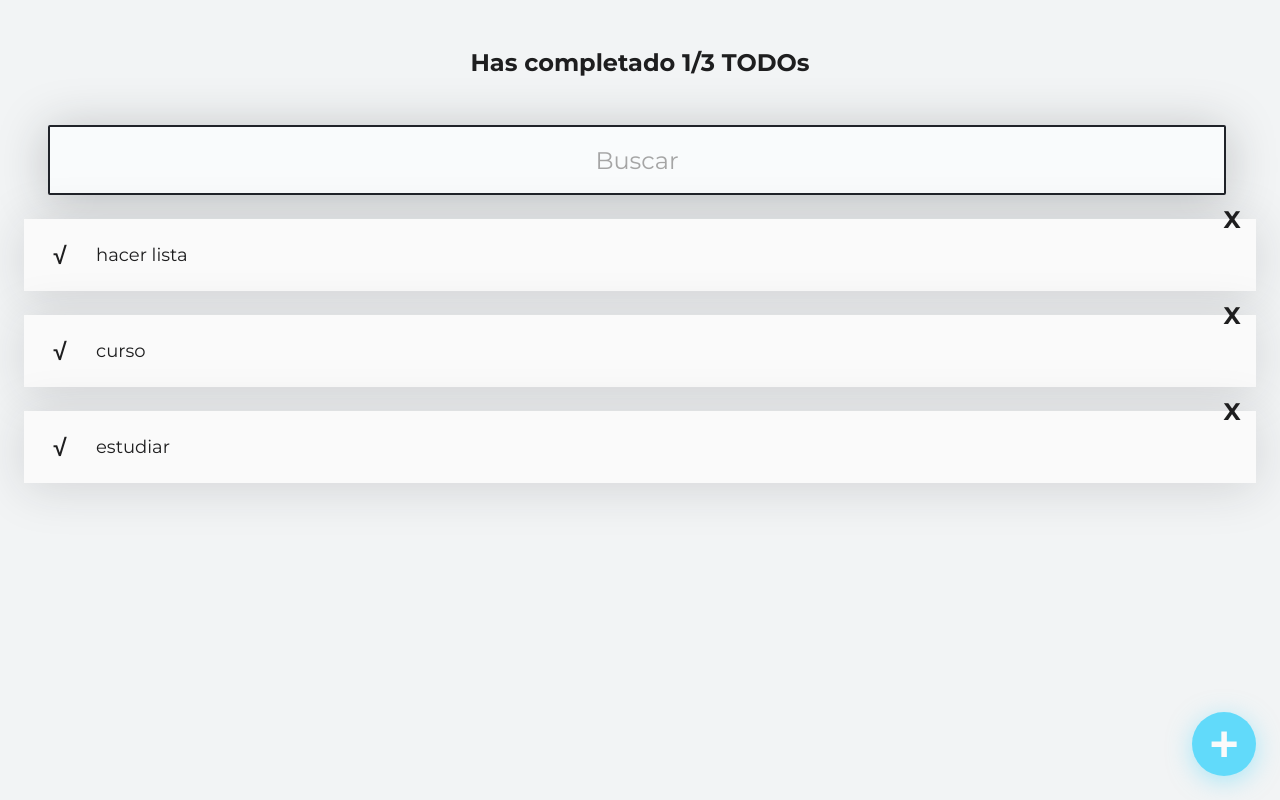
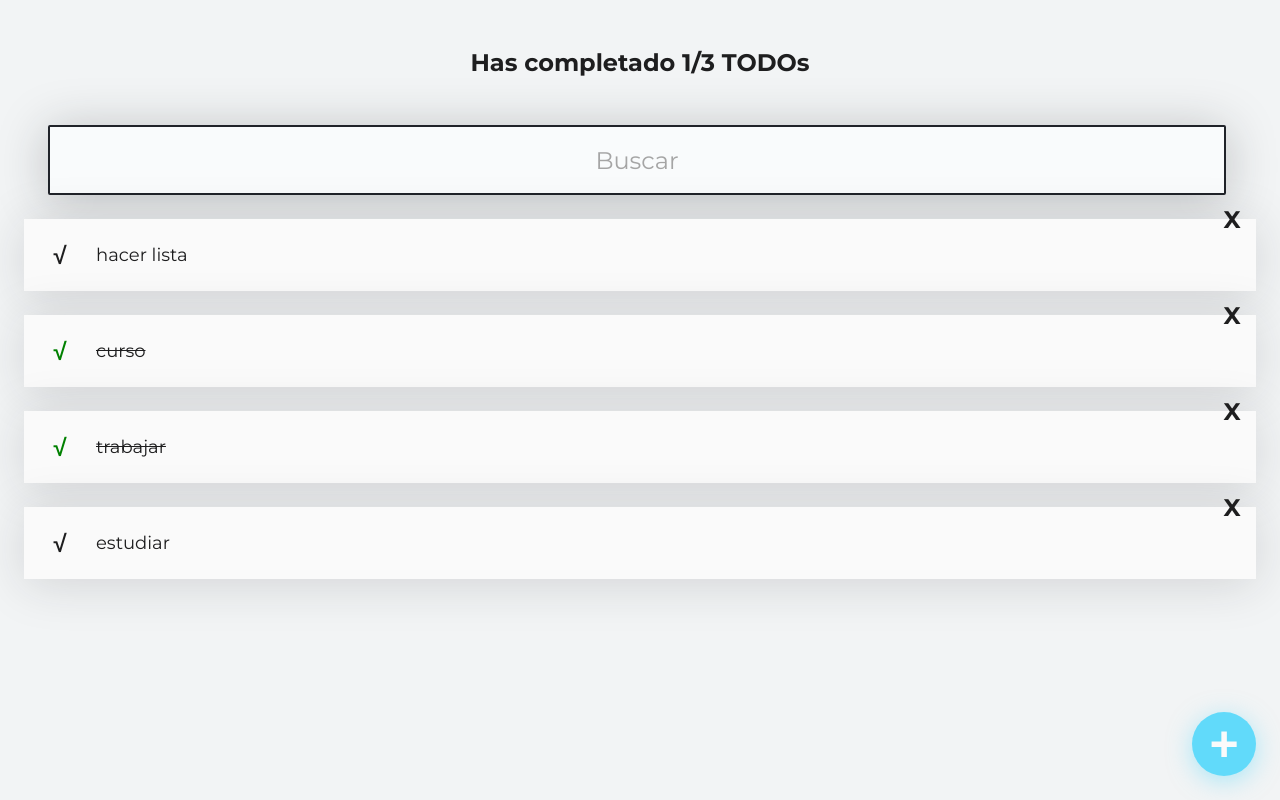
Before and after one commit to FranklinStuar/platzi-react-intro, a React (Create React App) app: page / in a window 1280 px wide. Built offline with nearby package versions, Linux system fonts and the light colour scheme; the HTML template or start-up script is replaced by a standard one.

Commit message:
some simple changes

```diff
--- a/src/App.js
+++ b/src/App.js
@@ -6,7 +6,8 @@ import logo from './logo.svg';
 import './App.css';
 const todos = [
   {text:"hacer lista", completed:false},
-  {text:"curso", completed:false},
+  {text:"curso", completed:true},
+  {text:"trabajar", completed:true},
   {text:"estudiar", completed:false},
 ]
 function App(props) {
--- a/src/TodoItem.css
+++ b/src/TodoItem.css
@@ -36,7 +36,7 @@
   left: 12px;
 }
 .Icon-check--active {
-  color: #4caf50;
+  color: green;
 }
 
 .Icon-delete {
--- a/src/TodoList.js
+++ b/src/TodoList.js
@@ -6,7 +6,7 @@ function TodoList(props){
   return(
     <ul>
       {props.todos.map( (todo,index) =>{
-        return (<TodoItem key={index} text={todo.text}/>)
+        return (<TodoItem key={index} text={todo.text} completed={todo.completed}/>)
       })}
     </ul>
   )
```
